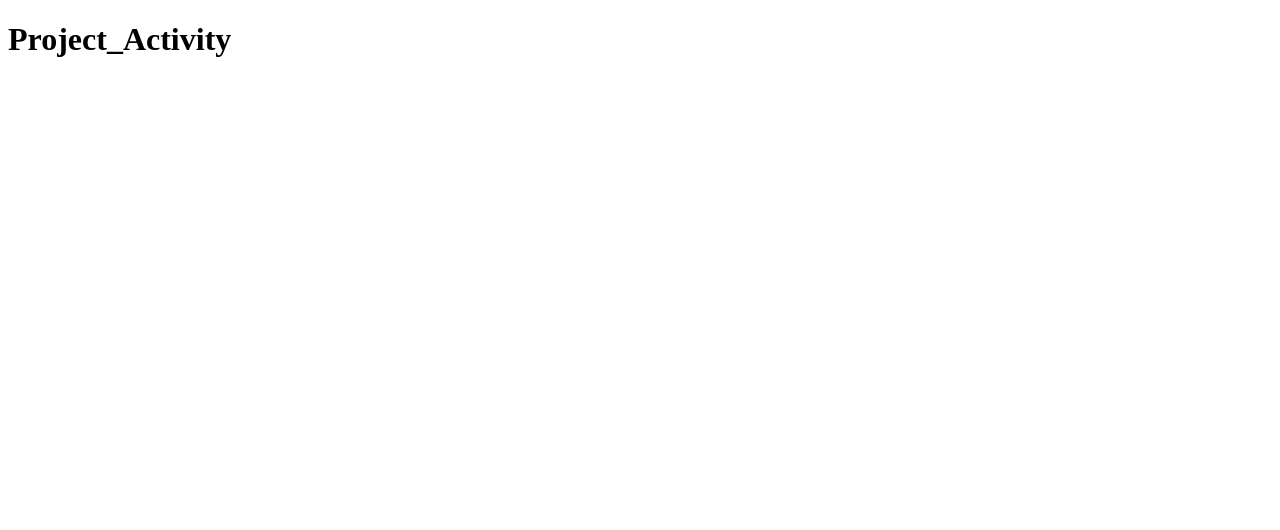
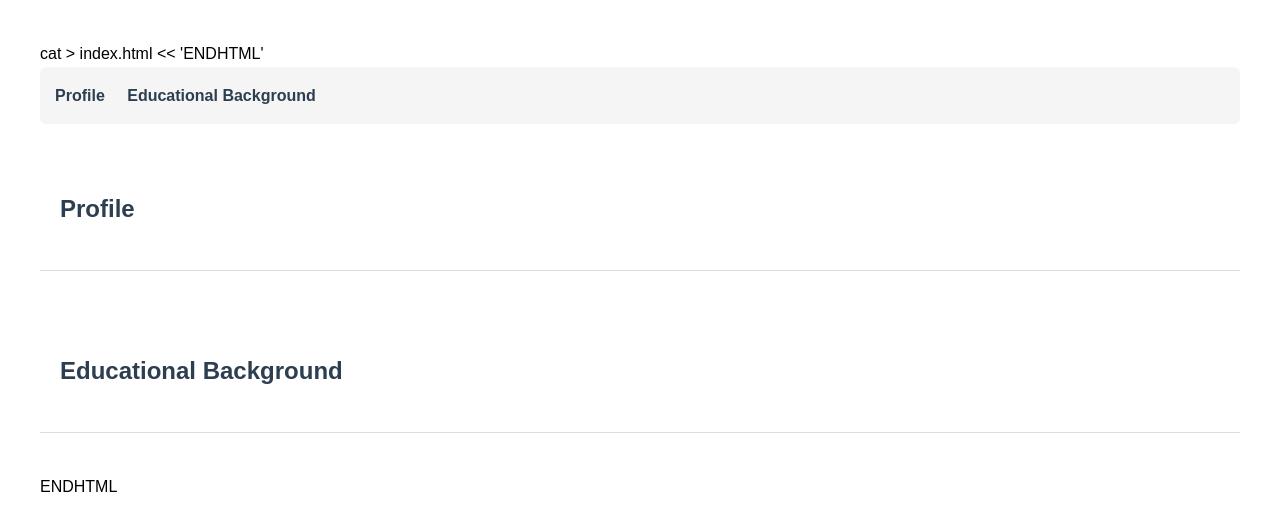
Before and after one commit to almiramaemaceda-hue/EVSU_DC_BSIT-3B, a plain HTML site: page index.html in a window 1280 px wide. Drawn offline with Linux system fonts and the light colour scheme.

Commit message:
my second update

```diff
--- a/index.html
+++ b/index.html
@@ -1,11 +1,40 @@
+cat > index.html << 'ENDHTML'
 <!DOCTYPE html>
 <html lang="en">
 <head>
     <meta charset="UTF-8">
     <meta name="viewport" content="width=device-width, initial-scale=1.0">
-    <title>Document</title>
+    <title>Portfolio - BSIT-3B_Almira mae</title>
+    <style>
+        body { font-family: Arial, sans-serif; margin: 40px; line-height: 1.7; }
+        nav { background: #f5f5f5; padding: 15px; margin-bottom: 25px; border-radius: 6px; }
+        nav a { margin-right: 18px; text-decoration: none; color: #2c3e50; font-weight: bold; }
+        nav a:hover { color: #3498db; }
+        section { margin-bottom: 40px; padding: 20px; border-bottom: 1px solid #ddd; }
+        h1, h2 { color: #2c3e50; }
+    </style>
 </head>
 <body>
-       <h1>Project_Activity</h1>
+
+    <nav>
+        <a href="#profile">Profile</a>
+        <a href="#education">Educational Background</a>
+    </nav>
+
+    <section id="profile">
+        <h1>Profile</h1>
+        <!-- Paste your Profile.html content below this line -->
+
+        <!-- Paste your Profile.html content above this line -->
+    </section>
+
+    <section id="education">
+        <h2>Educational Background</h2>
+        <!-- Paste your educational-background.html content below this line -->
+
+        <!-- Paste your educational-background.html content above this line -->
+    </section>
+
 </body>
 </html>
+ENDHTML
```
